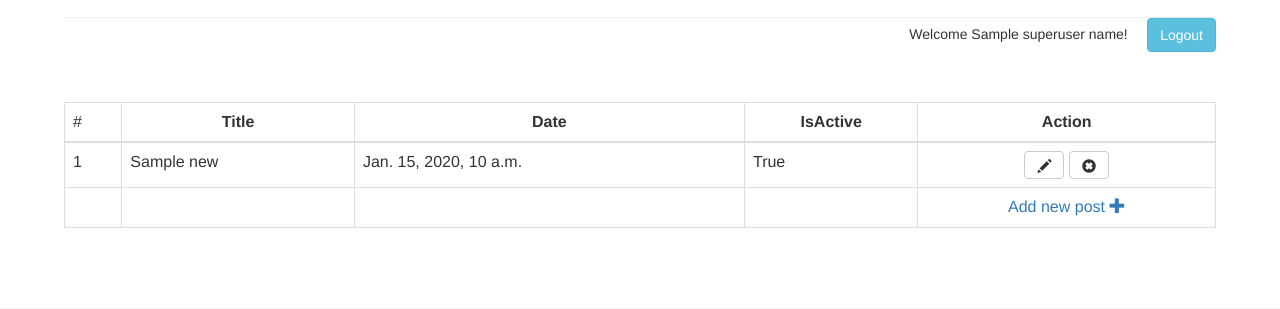
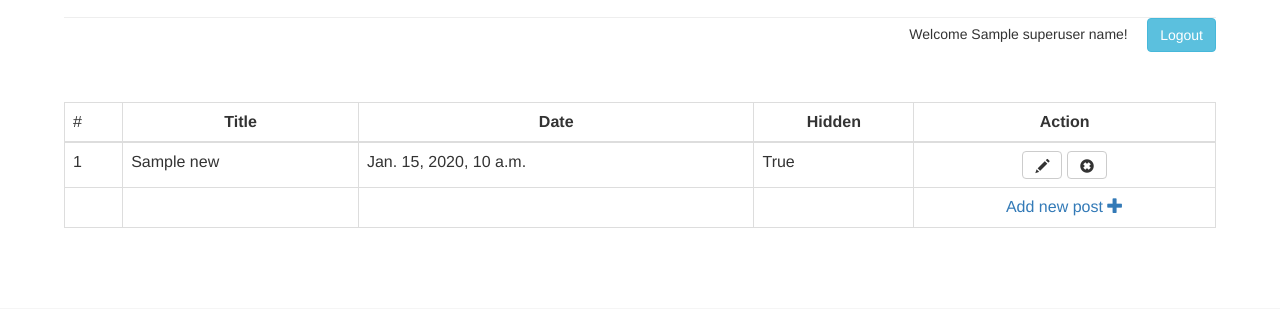
Before and after one commit to stanioanmihail/vpersonna-web, a Django app: template vpersonna/vprofile/templates/profile/admin/news.html in a window 1280 px wide. Shown: the part 134-443 px from the top of the page. Run offline with Django 3.2, Linux system fonts and the light colour scheme; tables that the repository leaves empty hold one stand-in row (values such as "Sample post"); the template is opened without the code that fills it: values that come from a table or form of the project are taken from there, most other values are stand-ins (such as "Sample title", 1, 10 or a date in 2020); some libraries are stand-ins or nearby versions.

Commit message:
Add news tab: isActive changed to hidden

```diff
--- a/vpersonna/vprofile/templates/profile/admin/news.html
+++ b/vpersonna/vprofile/templates/profile/admin/news.html
@@ -22,7 +22,7 @@ class="active"
                 <td>#</td>
                 <td><center><b>Title</b></center></td>
                 <td><center><b>Date</b></center></td>
-                <td><center><b>IsActive</b></center></td>
+                <td><center><b>Hidden</b></center></td>
                 <td><center><b>Action</b></center></td>
             </tr>
         </thead>
```
